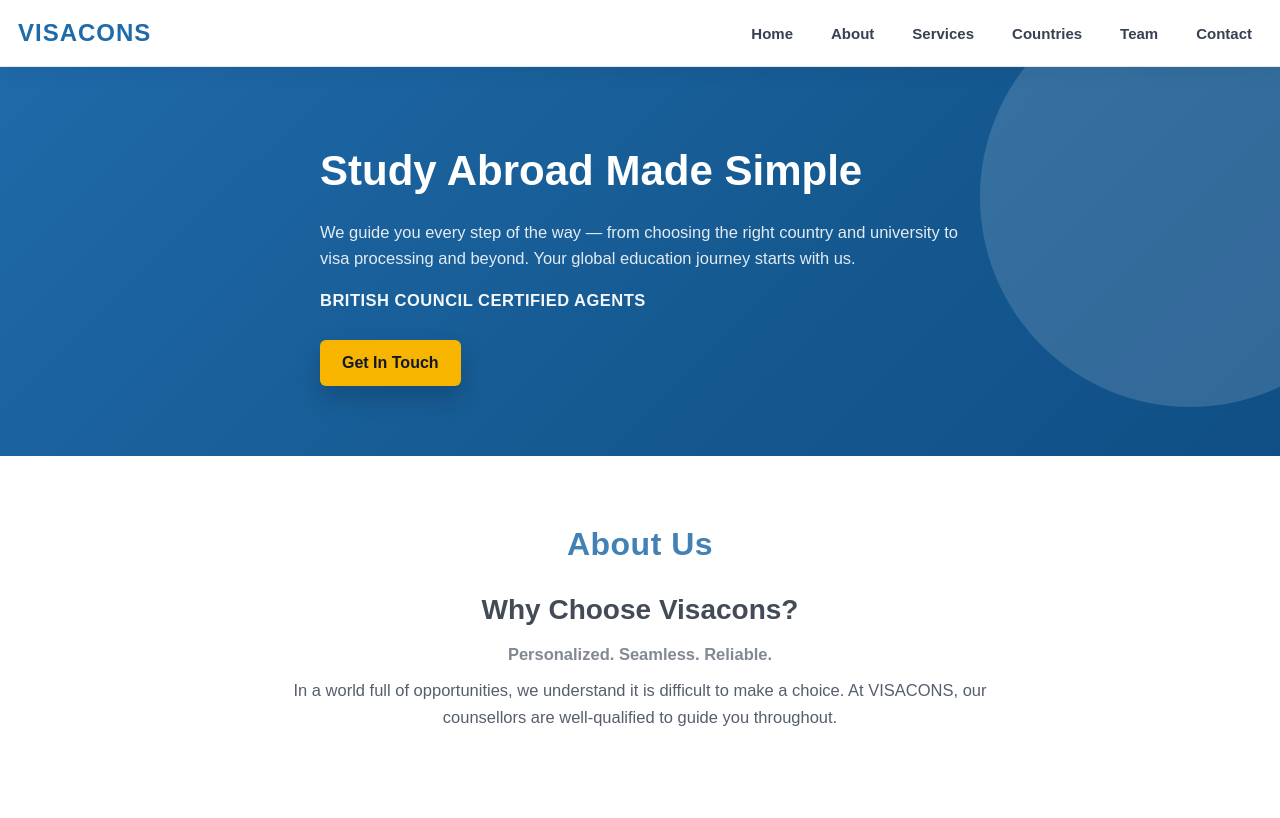
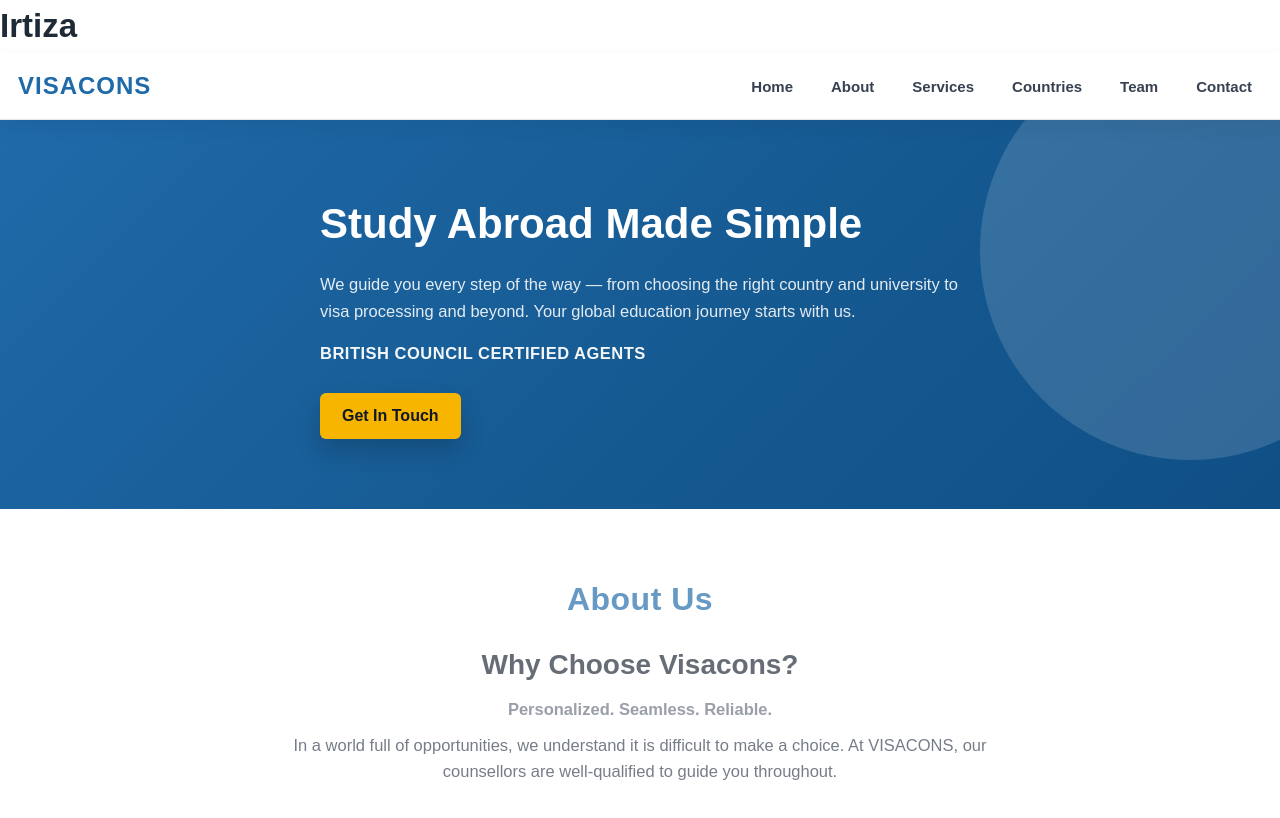
Before and after one commit to muhammadirtiza-creator/uni-project, a plain HTML site: page index.html in a window 1280 px wide. Shown: the top 818 px of the page. Drawn offline with Linux system fonts and the light colour scheme.

Commit message:
Update index.html

```diff
--- a/index.html
+++ b/index.html
@@ -12,7 +12,7 @@
 
 
 <body>
-
+<h1>Irtiza</h1>
     <header>
         <h1>VISACONS</h1>
         <nav>
```
